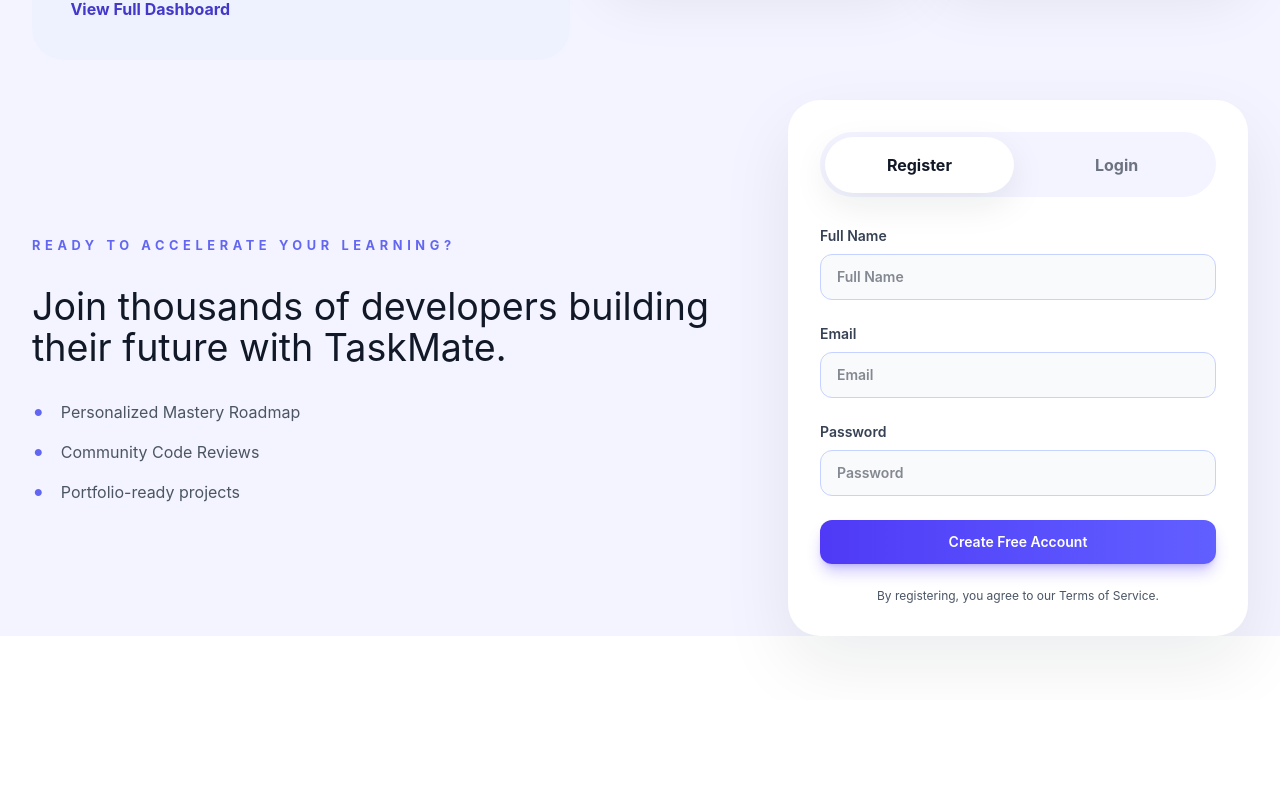
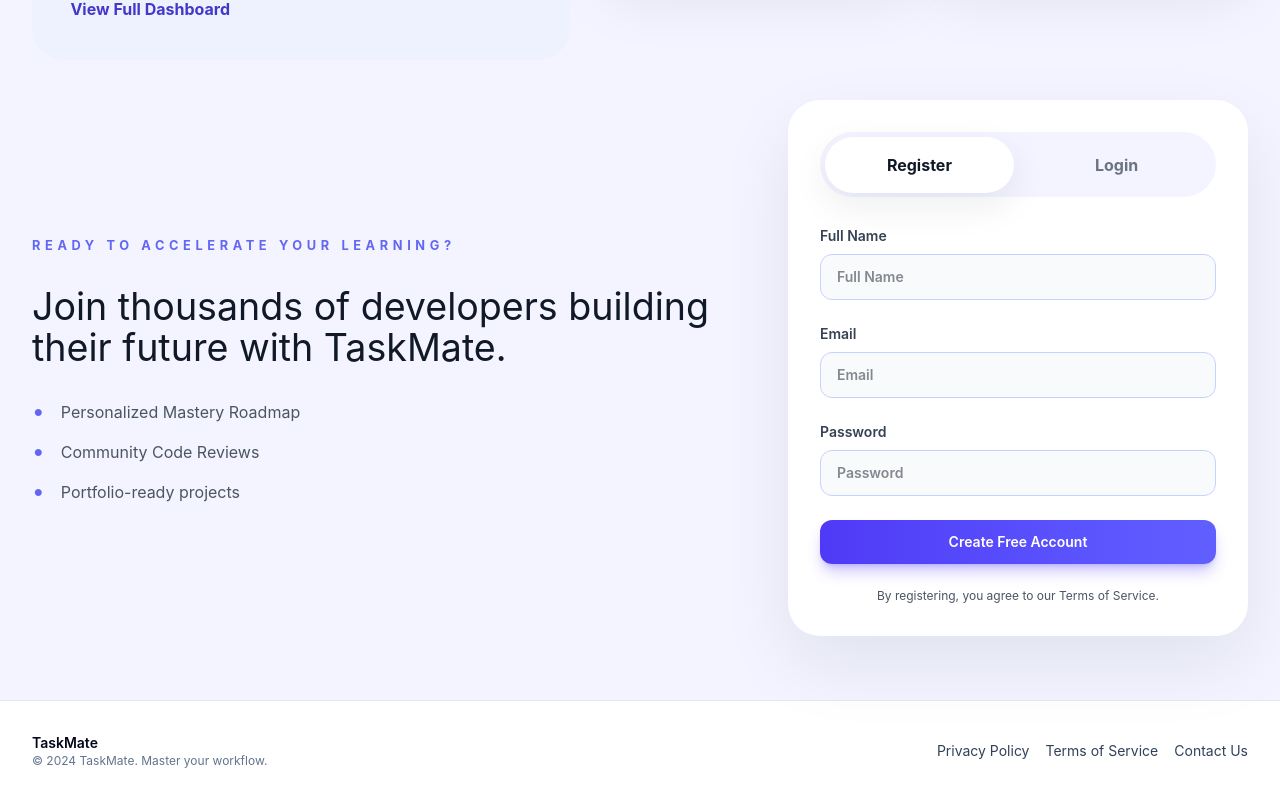
Before and after one commit to suvashish26/task-mate, a React (Vite) app: page / in a window 1280 px wide. Shown: the part 1370-2171 px from the top of the page. Before the commit the page ends 2070 px from the top, so only its background shows below. Built offline with nearby package versions, Linux system fonts and the light colour scheme.

Commit message:
feat: implement shared footer across landing, pricing, and feature pages

```diff
--- a/src/App.tsx
+++ b/src/App.tsx
@@ -8,6 +8,7 @@
 import TaskDashboard from './TaskDashboard'
 import AddTask from './AddTask'
 import Feature from './Features'
+import Pricing from './Pricing'
 import { Camera } from 'lucide-react'
 
 function App() {
@@ -98,6 +99,7 @@
 
         <Route path='/' element={<LandingPage />} />
         <Route path='/features' element={<Feature/>}></Route>
+        <Route path='/pricing' element={<Pricing />} />
         <Route path='/login' element={<LoginPage setIsLoggedIn={setIsLoggedIn } />} />
         <Route path = '/Register' element={<RegisterPage />} />
         {/* Protected Routes Layout Wrapper */}
--- a/src/Features.tsx
+++ b/src/Features.tsx
@@ -1,5 +1,7 @@
 import TopNav from "./TopNav"
 import { Link } from "react-router-dom"
+import Footer from './Footer'
+
 function Feature(){
 return(
     <>
@@ -22,6 +24,7 @@
             </div>
             </div>
             </section>
+            <Footer />
             </>
 
 )
--- /dev/null
+++ b/src/Footer.tsx
@@ -0,0 +1,20 @@
+const Footer = () => {
+  return (
+    <footer className="border-t border-slate-200 bg-white text-slate-700">
+      <div className="mx-auto flex max-w-7xl flex-col gap-4 px-4 py-8 sm:flex-row sm:items-center sm:justify-between sm:px-6 lg:px-8">
+        <div>
+          <p className="text-sm font-semibold text-slate-950">TaskMate</p>
+          <p className="text-xs text-slate-500">© 2024 TaskMate. Master your workflow.</p>
+        </div>
+
+        <div className="flex flex-wrap gap-4 text-sm">
+          <a href="#" className="transition hover:text-violet-600">Privacy Policy</a>
+          <a href="#" className="transition hover:text-violet-600">Terms of Service</a>
+          <a href="#" className="transition hover:text-violet-600">Contact Us</a>
+        </div>
+      </div>
+    </footer>
+  )
+}
+
+export default Footer
--- a/src/LandingPage.tsx
+++ b/src/LandingPage.tsx
@@ -6,6 +6,7 @@
 import './LandingPage.css'
 import { useState } from 'react'
 import AuthForm from './AuthForm'
+import Footer from './Footer'
 
 function LandingPage() {
   const [activeTab, setActiveTab] = useState('register')
@@ -141,6 +142,7 @@
         </div>
 
       </section>
+      <Footer />
     </div>
   )
 }
--- a/src/Pricing.tsx
+++ b/src/Pricing.tsx
@@ -1,5 +1,6 @@
 import { useState } from 'react'
 import TopNav from './TopNav'
+import Footer from './Footer'
 
 const pricingPlans = [
   {
@@ -175,6 +176,7 @@
           </div>
         </section>
       </main>
+      <Footer />
     </div>
   )
 }
```
